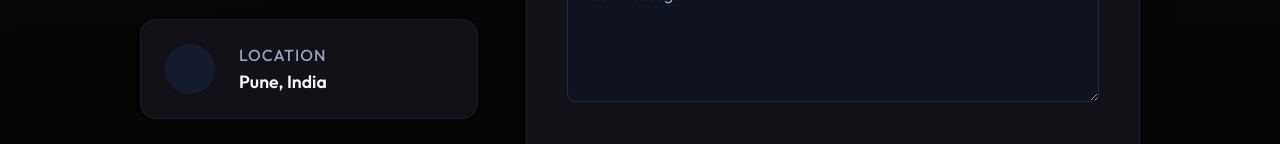
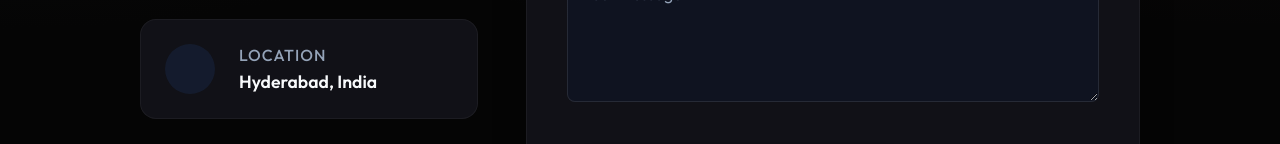
Before and after one commit to f2firdaus/Portfolio, a React (Vite) app: page /contact in a window 1280 px wide. Shown: the part 536-680 px from the top of the page. Built offline with nearby package versions, Linux system fonts and the light colour scheme; some icons are missing.

Commit message:
docs: Update contact location from Pune to Hyderabad in Contact component.

```diff
--- a/src/components/Contact/Contact.jsx
+++ b/src/components/Contact/Contact.jsx
@@ -58,7 +58,7 @@ const Contact = () => {
               </div>
               <div className="info-text">
                 <h3>Location</h3>
-                <p>Pune, India</p>
+                <p>Hyderabad, India</p>
               </div>
             </div>
           </div>
```
